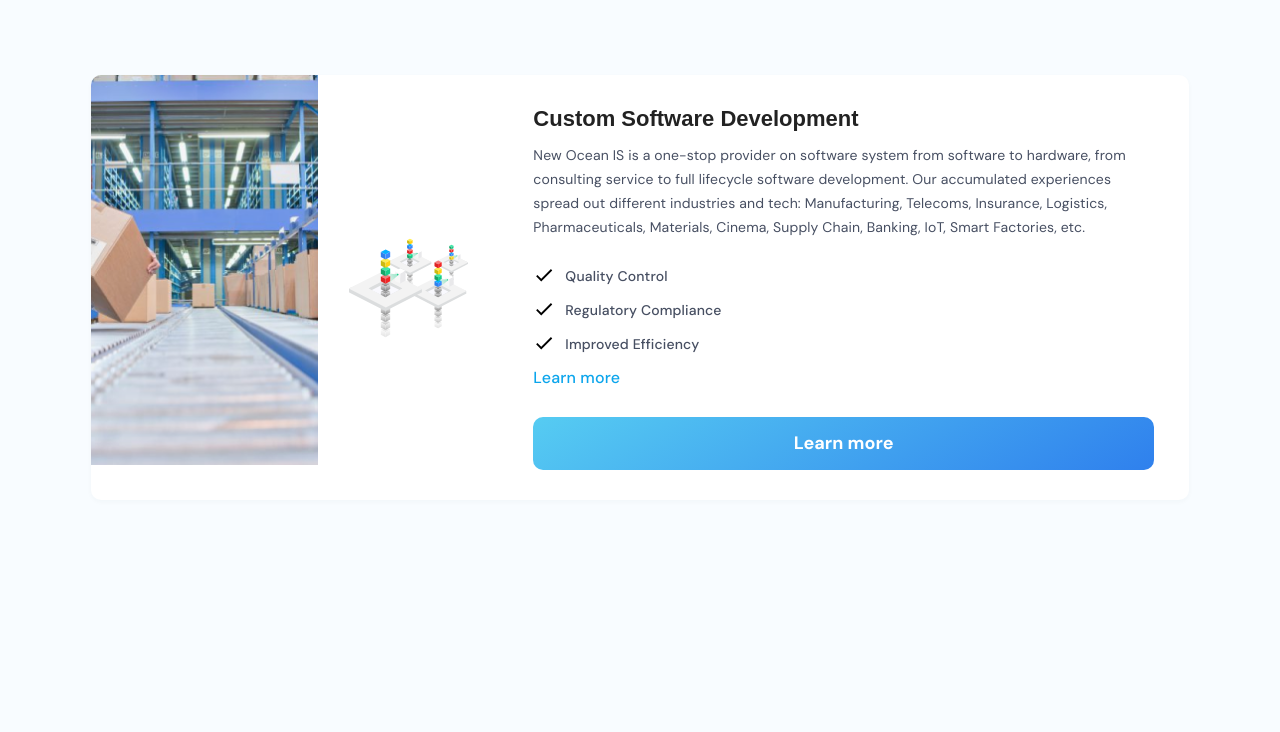
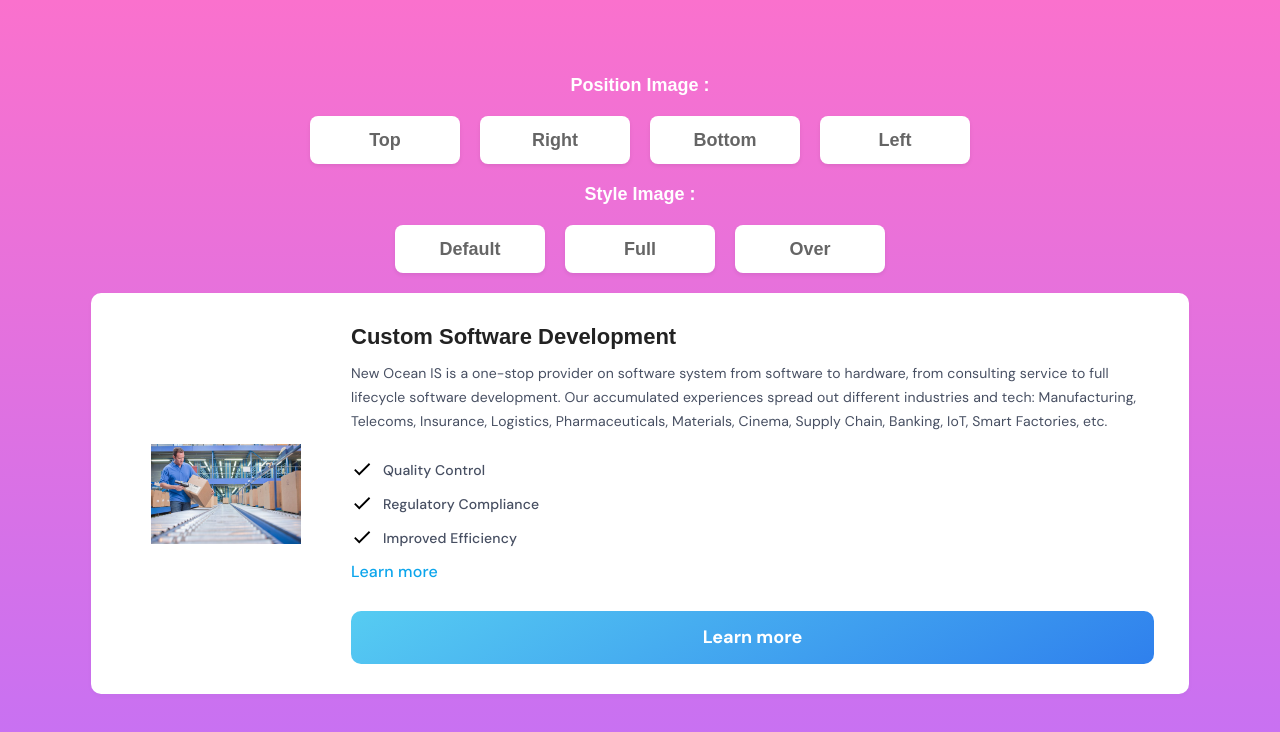
Before and after one commit to vuonghuuthien/nois-components, a React (Create React App) app: page / in a window 1280 px wide. Shown: the top 732 px of the page. Built offline with nearby package versions, Linux system fonts and the light colour scheme; a web font is replaced by a local one.

Commit message:
Style Image : Default + Full

```diff
--- a/src/App.css
+++ b/src/App.css
@@ -6,6 +6,7 @@
 }
 
 body {
+    height: 100vh;
     background: var(--color-bg);
     font-family: var(--font-family);
 }
--- a/src/App.js
+++ b/src/App.js
@@ -8,7 +8,7 @@ const App = () => {
     <div className='App'>
       <div className='nois__cont'>
         <div className='nois__wrapper'>
-          <Card_1 />
+          <Navbar />
         </div>
       </div>
     </div>
--- a/src/components/card_1/Card_1.jsx
+++ b/src/components/card_1/Card_1.jsx
@@ -3,14 +3,17 @@ import './card_1.css';
 
 import { check_illustration_icon, check_icon, service_img } from '../../assets';
 
-const Card_1 = () => {
+const Card_1 = ({ styleImg }) => {
   return (
-    <div className='nois__card'>
-      <div className='nois__card-imgfull'>
+    <div className='nois__card nois__card-img__left'>
+      {/* <div className='nois__card-imgfull'>
         <img src={service_img} alt="" />
       </div>
       <div className='nois__card-img'>
         <img src={check_illustration_icon} alt="" />
+      </div> */}
+      <div className={styleImg}>
+        <img src={service_img} alt="" />
       </div>
       <div className='nois__card-content'>
         <div className='nois__card-content-title'>
--- a/src/components/navbar/Navbar.jsx
+++ b/src/components/navbar/Navbar.jsx
@@ -1,9 +1,126 @@
 import React from 'react';
 import './navbar.css';
 
+import { useState } from 'react';
+import Card_1 from '../card_1/Card_1';
+
 const Navbar = () => {
+
+  let posImg_list = ['nois__card-img__top', 'nois__card-img__right', 'nois__card-img__bottom', 'nois__card-img__left'];
+  let styleImg_list = ['nois__card-img', 'nois__card-imgfull', 'nois__card-imgover'];
+  // let styleImg = styleImg_list[0];
+  const [posImg, setPosImg] = React.useState(posImg_list[0]);
+  const [styleImg, setStyleImg] = React.useState(styleImg_list[0]);
+
+  const changeStyleImg = (event) => {
+    const id = event.target.id;
+    var index = id.substring(id.indexOf('-') + 1);
+
+    // styleImg = styleImg_list[index];
+    setStyleImg(styleImg_list[index]);
+  };
+
+  const changePosImg = (event) => {
+    const id = event.target.id;
+    var index = id.substring(id.indexOf('-') + 1);
+
+    setPosImg(styleImg_list[index]);
+  };
+
   return (
-    <div>Navbar</div>
+    <div>
+      {/* Check box */}
+      <div className='title'>
+        Position Image :
+      </div>
+      <div className="cont-main">
+        <div className="cont-checkbox">
+          <input type="radio" name="posImg" id="posImg-0" onChange={changePosImg} />
+          <label htmlFor="posImg-0">
+            <span className="cover-checkbox">
+              <svg viewBox="0 0 12 10">
+                <polyline points="1.5 6 4.5 9 10.5 1"></polyline>
+              </svg>
+            </span>
+            <div className="info">Top</div>
+          </label>
+        </div>
+        <div className="cont-checkbox">
+          <input type="radio" name="posImg" id="posImg-1" onChange={changePosImg} />
+          <label htmlFor="posImg-1">
+            <span className="cover-checkbox">
+              <svg viewBox="0 0 12 10">
+                <polyline points="1.5 6 4.5 9 10.5 1"></polyline>
+              </svg>
+            </span>
+            <div className="info">Right</div>
+          </label>
+        </div>
+        <div className="cont-checkbox">
+          <input type="radio" name="posImg" id="posImg-2" onChange={changePosImg} />
+          <label htmlFor="posImg-2">
+            <span className="cover-checkbox">
+              <svg viewBox="0 0 12 10">
+                <polyline points="1.5 6 4.5 9 10.5 1"></polyline>
+              </svg>
+            </span>
+            <div className="info">Bottom</div>
+          </label>
+        </div>
+        <div className="cont-checkbox">
+          <input type="radio" name="posImg" id="posImg-3" onChange={changePosImg} />
+          <label htmlFor="posImg-3">
+            <span className="cover-checkbox">
+              <svg viewBox="0 0 12 10">
+                <polyline points="1.5 6 4.5 9 10.5 1"></polyline>
+              </svg>
+            </span>
+            <div className="info">Left</div>
+          </label>
+        </div>
+      </div>
+      <div className='title'>
+        Style Image :
+      </div>
+      <div className="cont-main">
+        <div className="cont-checkbox">
+          <input type="radio" name="styleImg" id="styleImg-0" onChange={changeStyleImg} />
+          <label htmlFor="styleImg-0">
+            <span className="cover-checkbox">
+              <svg viewBox="0 0 12 10">
+                <polyline points="1.5 6 4.5 9 10.5 1"></polyline>
+              </svg>
+            </span>
+            <div className="info">Default</div>
+          </label>
+        </div>
+        <div className="cont-checkbox">
+          <input type="radio" name="styleImg" id="styleImg-1" onChange={changeStyleImg} />
+          <label htmlFor="styleImg-1">
+            <span className="cover-checkbox">
+              <svg viewBox="0 0 12 10">
+                <polyline points="1.5 6 4.5 9 10.5 1"></polyline>
+              </svg>
+            </span>
+            <div className="info">Full</div>
+          </label>
+        </div>
+        <div className="cont-checkbox">
+          <input type="radio" name="styleImg" id="styleImg-2" onChange={changeStyleImg} />
+          <label htmlFor="styleImg-2">
+            <span className="cover-checkbox">
+              <svg viewBox="0 0 12 10">
+                <polyline points="1.5 6 4.5 9 10.5 1"></polyline>
+              </svg>
+            </span>
+            <div className="info">Over</div>
+          </label>
+        </div>
+      </div>
+
+      {/* Card_1 */}
+      <Card_1 posImg={posImg} styleImg={styleImg} />
+    </div>
   )
 }
 
--- a/src/components/navbar/navbar.css
+++ b/src/components/navbar/navbar.css
@@ -0,0 +1,102 @@
+.title {
+    width: 100%;
+    text-align: center;
+    font-weight: 600;
+    font-size: 18px;
+    color: white;
+    margin-bottom: 20px;
+}
+
+.cont-main {
+    display: flex;
+    flex-wrap: wrap;
+    align-content: center;
+    justify-content: center;
+    gap: 20px;
+    margin-bottom: 20px;
+}
+
+.cont-checkbox {
+    border-radius: var(--border-radius-checkbox);
+    box-shadow: 0 0.125rem 0.25rem rgba(0, 0, 0, 0.075);
+    background: white;
+    transition: transform var(--trans-checkbox);
+}
+
+.cont-checkbox:active {
+    transform: scale(0.9);
+}
+
+input {
+    display: none;
+}
+
+input:checked + label {
+    opacity: 1;
+    box-shadow: 0 0 0 3px var(--color-checkbox);
+}
+
+input:checked + label .cover-checkbox {
+    opacity: 1;
+    transform: scale(1);
+}
+
+input:checked + label .cover-checkbox svg {
+    stroke-dashoffset: 0;
+}
+
+label {
+    display: inline-block;
+    cursor: pointer;
+    border-radius: var(--border-radius-checkbox);
+    overflow: hidden;
+    width: 100%;
+    height: 100%;
+    position: relative;
+    opacity: 0.6;
+}
+
+label .cover-checkbox {
+    position: absolute;
+    right: 5px;
+    top: 3px;
+    z-index: 1;
+    width: 20px;
+    height: 20px;
+    border-radius: 50%;
+    background: var(--color-checkbox);
+    border: 2px solid #fff;
+    transition:
+        transform var(--trans-checkbox),
+        opacity calc(var(--trans-checkbox) * 1.2) linear;
+    opacity: 0;
+    transform: scale(0);
+}
+
+label .cover-checkbox svg {
+    width: 13px;
+    height: 11px;
+    display: inline-block;
+    vertical-align: top;
+    fill: none;
+    margin: 3px 0 0 2px;
+    stroke: #fff;
+    stroke-width: 2;
+    stroke-linecap: round;
+    stroke-linejoin: round;
+    stroke-dasharray: 16px;
+    transition: stroke-dashoffset 0.4s ease var(--trans-checkbox);
+    stroke-dashoffset: 16px;
+}
+
+label .info {
+    text-align: center;
+    margin-top: 4px;
+    font-weight: 600;
+    font-size: 18px;
+    width: 150px;
+    height: 40px;
+    display: flex;
+    align-items: center;
+    justify-content: center;
+}
--- a/src/index.css
+++ b/src/index.css
@@ -9,7 +9,8 @@
   --gradient-button: linear-gradient(270deg, #56CCF2 0%, #2F80ED 100%);
 
   --color-bg-light: #ffffff;
-  --color-bg: #F8FCFF;
+  --color-bg: linear-gradient(to top, #c471f5 0%, #fa71cd 100%);
+
   --color-bg-dark: #040E14;
   --color-footer: #101828;
   --color-text-light: #ffffff;
@@ -19,4 +20,8 @@
 
   --color-title: #0BA5EC;
   --color-subtitle: #12B76A;
+
+  --trans-checkbox: 0.15s;
+  --border-radius-checkbox: 0.5rem;
+  --color-checkbox: #ffc107;
 }
```
Also changed, not shown: 1 other file (tests, documents, lock files or other folders).
